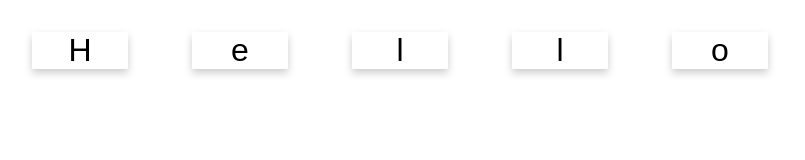
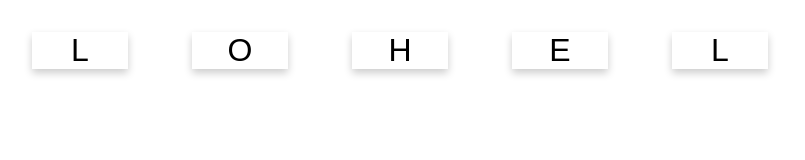
Before and after one commit to kalima007c/react-lab2, a React (Create React App) app: page / in a window 1280 px wide. Shown: the top 160 px of the page, without its empty margins (0-805 px from the left). Built offline with nearby package versions, Linux system fonts and the light colour scheme.

Commit message:
Complete

```diff
--- a/src/App.js
+++ b/src/App.js
@@ -4,12 +4,7 @@
 import WordCard from './WordCard';
 const word = "Hello World";
 class App extends Component {
-  constructor(props) {
-    super(props);
-    this.state = {
-        attempt: '',
-    }
-}
+
   render() {
     return (
       <div>
--- a/src/CharacterCard.js
+++ b/src/CharacterCard.js
@@ -15,6 +15,7 @@
             this.setState({ active: true })
         }
     }
+
     render() {
         let className = `card ${this.state.active ? 'activeCard' : ''}`
         return (
@@ -24,4 +25,9 @@
         )
     }
 
+    componentDidUpdate(prevProps){
+        if(prevProps.attempt != this.props.attempt){
+          this.setState({active: false})
+          }
+         }
 }
--- a/src/WordCard.js
+++ b/src/WordCard.js
@@ -1,22 +1,55 @@
 import React, { Component } from 'react';
 import './App.css';
 import CharacterCard from './CharacterCard';
-export default class WordCard extends  Component {
+import _ from 'lodash';
+const prepareStateFromWord = (given_word) => {
+    let word = given_word.toUpperCase()
+    let chars = _.shuffle(Array.from(word))
+    return {
+        word,
+        chars,
+        attempt: 1,
+        guess: [],
+        completed: false
+    }
+}
+
+export default class WordCard extends Component {
     constructor(props) {
         super(props);
         this.state = {
             attempt: '',
         }
     }
-    activationHandler = c => { console.log(`${c} has been activated.`) }
-
+    componentWillMount() {
+        let data = prepareStateFromWord(this.props.value);
+        this.setState({
+            word: data.word,
+            chars: data.chars,
+            attempt: data.attempt,
+            guess: data.guess,
+            completed: data.completed,
+        })
+    }
+    activationHandler = (c) => {
+        let guess = [...this.state.guess, c]
+        this.setState({ guess })
+        if (guess.length == this.state.chars.length) {
+            if (guess.join('').toString() == this.state.word) {
+                this.setState({ guess: [], completed: true })
+            } else {
+                this.setState({ guess: [], attempt: this.state.attempt + 1 })
+            }
+        }
+    }
     render() {
-        return(
+        console.log(this.state);
+        return (
             <div>
                 {
 
-                    Array.from(this.props.value).map((c, i) => <CharacterCard value={c} key={i} attempt={this.state.attempt}
-                    activationHandler={this.activationHandler}/>)
+                    this.state.chars.map((c, i) => <CharacterCard value={c} key={i} attempt={this.state.attempt}
+                        activationHandler={this.activationHandler} />)
                 }
             </div>
         );
```
